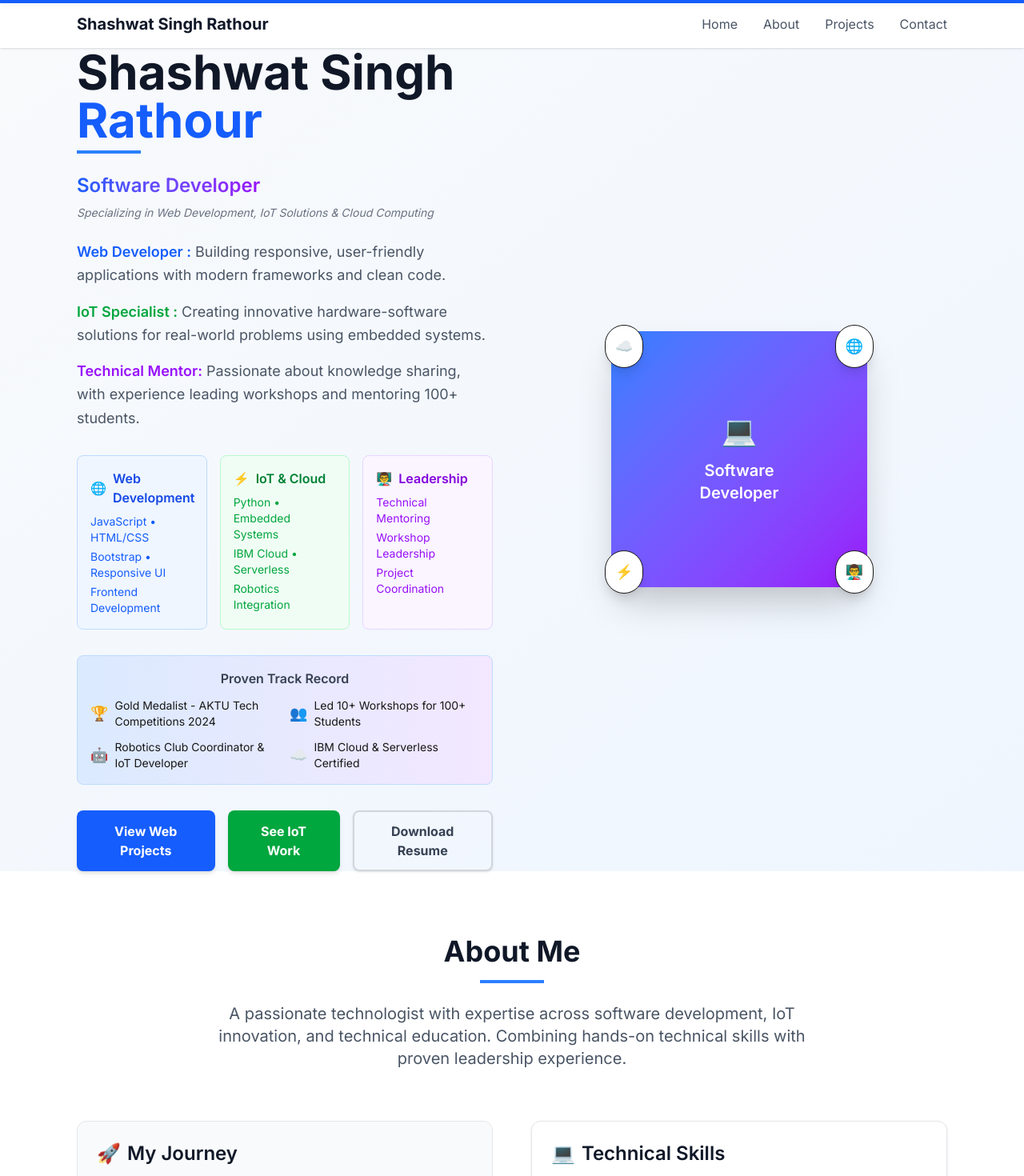
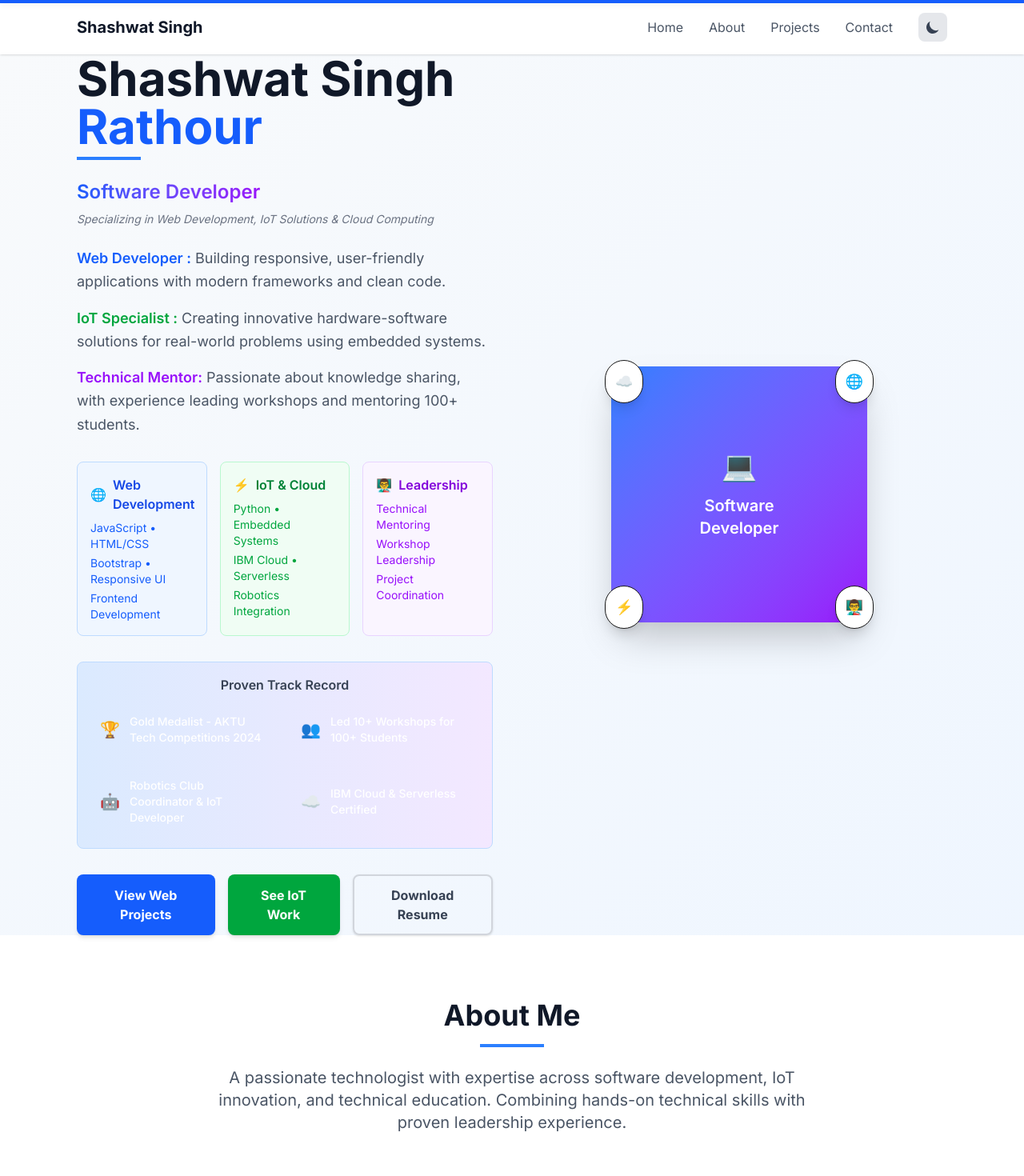
Before and after one commit to ISHASHWAT-SINGHI/my-portfolio, a Next.js app: page / in a window 1280 px wide. Shown: the top 1470 px of the page at 80% size. Built offline with nearby package versions, Linux system fonts and the light colour scheme.

Commit message:
added dark mode

```diff
--- a/package.json
+++ b/package.json
@@ -12,6 +12,7 @@
     "critters": "^0.0.23",
     "framer-motion": "^12.23.24",
     "next": "15.5.6",
+    "next-themes": "^0.4.6",
     "react": "19.1.0",
     "react-dom": "19.1.0"
   },
--- a/src/app/layout.tsx
+++ b/src/app/layout.tsx
@@ -5,6 +5,7 @@ import Header from '../components/layout/Header'
 import Footer from '../components/layout/Footer'
 import ScrollProgress from '../components/ui/ScrollProgress'
 import BackToTop from '../components/ui/BackToTop'
+import { ThemeProvider } from '@/components/providers/ThemeProvider';
 
 const inter = Inter({ subsets: ['latin'] })
 
@@ -61,11 +62,13 @@ export default function RootLayout({
   return (
     <html lang="en">
       <body className={inter.className}>
-        <ScrollProgress />
-        <Header />
-        <main>{children}</main>
-        <Footer />
-        <BackToTop />
+        <ThemeProvider>
+          <ScrollProgress />
+          <Header />
+          <main>{children}</main>
+          <Footer />
+          <BackToTop />
+        </ThemeProvider>
       </body>
     </html>
   )
--- a/src/app/page.tsx
+++ b/src/app/page.tsx
@@ -102,7 +102,7 @@ export default function Home() {
     <div>
       {/* Home/Hero Section */}
       <PageTransition>
-      <section id="home" className="min-h-screen flex items-center justify-center bg-gradient-to-br from-slate-50 to-blue-50">
+      <section id="home" className="min-h-screen flex items-center justify-center bg-gradient-to-br from-slate-50 to-blue-50 dark:from-gray-900 dark:to-gray-800">
         <div className="max-w-6xl mx-auto px-4 sm:px-6 lg:px-8">
           <div className="flex flex-col lg:flex-row items-center justify-between gap-12">
 
@@ -110,7 +110,7 @@ export default function Home() {
             <div className="flex-1 text-center lg:text-left">
               {/* Main Title */}
               <div className="mb-6">
-                <h1 className="text-4xl sm:text-5xl lg:text-6xl font-bold text-gray-900 mb-2">
+                <h1 className="text-4xl sm:text-5xl lg:text-6xl font-bold text-gray-900 dark:text-white mb-2">
                   Shashwat Singh <span className="text-blue-600">Rathour</span>
                 </h1>
                 <div className="h-1 w-20 bg-blue-500 mx-auto lg:mx-0 mb-4"></div>
@@ -118,7 +118,7 @@ export default function Home() {
 
               {/* Role-Adaptive Subtitle */}
               <div className="mb-6">
-                <h2 className="text-xl sm:text-2xl text-gray-700 mb-2">
+                <h2 className="text-xl sm:text-2xl text-gray-700 dark:text-gray-300 mb-2">
                   <span className="font-semibold bg-gradient-to-r from-blue-600 to-purple-600 bg-clip-text text-transparent">
                     Software Developer
                   </span>
@@ -130,15 +130,15 @@ export default function Home() {
 
               {/* Role-Specific Summary */}
               <div className="mb-8">
-                <p className="text-lg text-gray-600 mb-4 leading-relaxed">
+                <p className="text-lg text-gray-600 dark:text-gray-300 mb-4 leading-relaxed">
                   <span className="font-semibold text-blue-600">Web Developer :</span> Building responsive,
                   user-friendly applications with modern frameworks and clean code.
                 </p>
-                <p className="text-lg text-gray-600 mb-4 leading-relaxed">
+                <p className="text-lg text-gray-600 dark:text-gray-300 mb-4 leading-relaxed">
                   <span className="font-semibold text-green-600">IoT Specialist :</span> Creating innovative
                   hardware-software solutions for real-world problems using embedded systems.
                 </p>
-                <p className="text-lg text-gray-600 leading-relaxed">
+                <p className="text-lg text-gray-600 dark:text-gray-300 mb-4 leading-relaxed">
                   <span className="font-semibold text-purple-600">Technical Mentor:</span> Passionate about knowledge
                   sharing, with experience leading workshops and mentoring 100+ students.
                 </p>
@@ -184,24 +184,25 @@ export default function Home() {
               </div>
 
               {/* Universal Achievements */}
-              <div className="bg-gradient-to-r from-blue-100 to-purple-100 rounded-lg p-4 mb-8 border border-blue-200">
-                <h3 className="font-semibold text-gray-700 mb-3 text-center">Proven Track Record</h3>
-                <div className="grid grid-cols-1 sm:grid-cols-2 gap-3 text-sm">
-                  <div className="flex items-center gap-2">
-                    <span className="text-yellow-500 text-lg">🏆</span>
-                    <span>Gold Medalist - AKTU Tech Competitions 2024</span>
+              <div className="bg-gradient-to-r from-blue-100 to-purple-100 dark:from-gray-800 dark:to-gray-700 rounded-lg p-4 mb-8 border border-blue-200 dark:border-gray-600">
+
+                <h3 className="font-semibold text-gray-700 dark:text-gray-300 mb-3 text-center">Proven Track Record</h3>
+                <div className="grid grid-cols-1 sm:grid-cols-2 gap-4 text-sm">
+                  <div className="flex items-center gap-3 rounded-lg p-3">
+                    <span className="text-yellow-300 text-xl">🏆</span>
+                    <span className="text-white font-medium">Gold Medalist - AKTU Tech Competitions 2024</span>
                   </div>
-                  <div className="flex items-center gap-2">
-                    <span className="text-blue-500 text-lg">👥</span>
-                    <span>Led 10+ Workshops for 100+ Students</span>
+                  <div className="flex items-center gap-3 rounded-lg p-3">
+                    <span className="text-blue-200 text-xl">👥</span>
+                    <span className="text-white font-medium">Led 10+ Workshops for 100+ Students</span>
                   </div>
-                  <div className="flex items-center gap-2">
-                    <span className="text-green-500 text-lg">🤖</span>
-                    <span>Robotics Club Coordinator & IoT Developer</span>
+                  <div className="flex items-center gap-3 rounded-lg p-3">
+                    <span className="text-green-200 text-xl">🤖</span>
+                    <span className="text-white font-medium">Robotics Club Coordinator & IoT Developer</span>
                   </div>
-                  <div className="flex items-center gap-2">
-                    <span className="text-purple-500 text-lg">☁️</span>
-                    <span>IBM Cloud & Serverless Certified</span>
+                  <div className="flex items-center gap-3 rounded-lg p-3">
+                    <span className="text-purple-200 text-xl">☁️</span>
+                    <span className="text-white font-medium">IBM Cloud & Serverless Certified</span>
                   </div>
                 </div>
               </div>
@@ -254,14 +255,14 @@ export default function Home() {
 
       <PageTransition>
       {/* About Section */}
-      <section id="about" className="py-20 bg-white">
+      <section id="about" className="py-20 bg-white dark:bg-gray-900">
         <div className="max-w-6xl mx-auto px-4 sm:px-6 lg:px-8">
 
           {/* Section Header */}
           <div className="text-center mb-16">
-            <h2 className="text-4xl font-bold text-gray-900 mb-4">About Me</h2>
+            <h2 className="text-4xl font-bold text-gray-900 dark:text-white mb-4">About Me</h2>
             <div className="h-1 w-20 bg-blue-500 mx-auto mb-6"></div>
-            <p className="text-xl text-gray-600 max-w-3xl mx-auto">
+            <p className="text-xl text-gray-600 dark:text-gray-300 max-w-3xl mx-auto">
               A passionate technologist with expertise across software development, IoT innovation,
               and technical education. Combining hands-on technical skills with proven leadership experience.
             </p>
@@ -273,15 +274,15 @@ export default function Home() {
             <div className="space-y-8">
 
               {/* Professional Journey */}
-              <div className="bg-gray-50 rounded-xl p-6 border border-gray-200">
-                <h3 className="text-2xl font-semibold text-gray-900 mb-4 flex items-center gap-2">
+              <div className="bg-gray-50 dark:bg-gray-800 rounded-xl p-6 border border-gray-200 dark:border-gray-700">
+                  <h3 className="text-2xl font-semibold text-gray-900 dark:text-white mb-4">
                   <span className="text-blue-500">🚀</span> My Journey
                 </h3>
-                <p className="text-gray-600 mb-4">
+                <p className="text-gray-600 dark:text-gray-300 mb-4">
                   Started as a curious student fascinated by technology, evolved into a technical leader
                   mentoring 100+ students while building innovative projects in web development and IoT.
                 </p>
-                <p className="text-gray-600">
+                <p className="text-gray-600 dark:text-gray-300 mb-4">
                   My experience at <span className="font-semibold text-blue-600">GeeksforGeeks</span> as a
                   Technical Lead has honed my ability to explain complex concepts and lead technical workshops,
                   while my competition wins demonstrate strong problem-solving and innovation skills.
@@ -289,8 +290,8 @@ export default function Home() {
               </div>
 
               {/* Education */}
-              <div className="bg-white rounded-xl p-6 border border-gray-200 shadow-sm">
-                <h3 className="text-2xl font-semibold text-gray-900 mb-6 flex items-center gap-2">
+              <div className="bg-white dark:bg-gray-800 rounded-xl p-6 border border-gray-200 dark:border-gray-700 shadow-sm">
+                  <h3 className="text-2xl font-semibold text-gray-900 dark:text-white mb-6">
                   <span className="text-green-500">🎓</span> Education
                 </h3>
 
@@ -324,8 +325,8 @@ export default function Home() {
             <div className="space-y-8">
 
               {/* Technical Skills */}
-              <div className="bg-white rounded-xl p-6 border border-gray-200 shadow-sm">
-                <h3 className="text-2xl font-semibold text-gray-900 mb-6 flex items-center gap-2">
+              <div className="bg-white dark:bg-gray-800 rounded-xl p-6 border border-gray-200 dark:border-gray-700 shadow-sm">
+                <h3 className="text-2xl font-semibold text-gray-900 dark:text-white mb-6">
                   <span className="text-orange-500">💻</span> Technical Skills
                 </h3>
 
@@ -409,8 +410,8 @@ export default function Home() {
               </div>
 
               {/* Certifications & Achievements */}
-              <div className="bg-gradient-to-br from-blue-50 to-purple-50 rounded-xl p-6 border border-blue-200">
-                <h3 className="text-2xl font-semibold text-gray-900 mb-6 flex items-center gap-2">
+              <div className="bg-gradient-to-br from-blue-50 to-purple-50 dark:from-gray-800 dark:to-gray-700 rounded-xl p-6 border border-blue-200 dark:border-gray-600">
+                  <h3 className="text-2xl font-semibold text-gray-900 dark:text-white mb-6">
                   <span className="text-blue-500">🏆</span> Certifications & Achievements
                 </h3>
 
@@ -456,8 +457,8 @@ export default function Home() {
           </div>
 
           {/* Personal Interests */}
-          <div className="mt-16 bg-gray-50 rounded-xl p-8 border border-gray-200">
-            <h3 className="text-2xl font-semibold text-gray-900 mb-6 text-center">Beyond Code</h3>
+          <div className="mt-16 bg-gray-50 dark:bg-gray-800 rounded-xl p-8 border border-gray-200 dark:border-gray-700">
+            <h3 className="text-2xl font-semibold text-gray-900 dark:text-white mb-6 text-center">Beyond Code</h3>
             <div className="grid grid-cols-1 md:grid-cols-3 gap-6 text-center">
               <div className="bg-white rounded-lg p-4 shadow-sm">
                 <span className="text-3xl mb-2 block">🤖</span>
@@ -483,14 +484,14 @@ export default function Home() {
 
       <PageTransition>
       {/* Projects Section */}
-      <section id="projects" className="py-20 bg-gray-50">
+      <section id="projects" className="py-20 bg-gray-50 dark:bg-gray-800">
         <div className="max-w-7xl mx-auto px-4 sm:px-6 lg:px-8">
 
           {/* Section Header */}
           <div className="text-center mb-16">
-            <h2 className="text-4xl font-bold text-gray-900 mb-4">My Projects</h2>
+            <h2 className="text-4xl font-bold text-gray-900 dark:text-white mb-4">My Projects</h2>
             <div className="h-1 w-20 bg-blue-500 mx-auto mb-6"></div>
-            <p className="text-xl text-gray-600 max-w-3xl mx-auto">
+            <p className="text-xl text-gray-600 dark:text-gray-300 max-w-3xl mx-auto">
               Explore my technical work across web development, IoT, robotics, and cloud computing.
               Each project represents real-world problem-solving and innovation.
             </p>
@@ -505,14 +506,14 @@ export default function Home() {
 
       <PageTransition>
       {/* Contact Section */}
-      <section id="contact" className="py-20 bg-white">
+      <section id="contact" className="py-20 bg-white dark:bg-gray-900">
         <div className="max-w-6xl mx-auto px-4 sm:px-6 lg:px-8">
 
           {/* Section Header */}
           <div className="text-center mb-16">
-            <h2 className="text-4xl font-bold text-gray-900 mb-4">Get In Touch</h2>
+            <h2 className="text-4xl font-bold text-gray-900 dark:text-white mb-4">Get In Touch</h2>
             <div className="h-1 w-20 bg-blue-500 mx-auto mb-6"></div>
-            <p className="text-xl text-gray-600 max-w-3xl mx-auto">
+            <p className="text-xl text-gray-600 dark:text-gray-300 max-w-3xl mx-auto">
               Ready to collaborate on your next project? Have questions about my work?
               I&apos;d love to hear from you. Let&apos;s build something amazing together!
             </p>
@@ -530,23 +531,23 @@ export default function Home() {
 
           {/* Additional Contact Info */}
           <div className="mt-16 text-center">
-            <div className="bg-gray-50 rounded-2xl p-8 border border-gray-200">
-              <h3 className="text-2xl font-semibold text-gray-900 mb-6">Why Work With Me?</h3>
+              <div className="bg-gray-50 dark:bg-gray-800 rounded-2xl p-8 border border-gray-200 dark:border-gray-700">
+              <h3 className="text-2xl font-semibold text-gray-900 dark:text-white mb-6">Why Work With Me?</h3>
               <div className="grid grid-cols-1 md:grid-cols-3 gap-6">
-                <div className="text-center">
+                <div className="bg-gray-50 dark:bg-gray-800 rounded-2xl p-8 border border-gray-200 dark:border-gray-700">
                   <div className="text-3xl mb-3">🚀</div>
-                  <h4 className="font-semibold text-gray-900 mb-2">Fast Learner</h4>
-                  <p className="text-gray-600 text-sm">Quick to adapt to new technologies and frameworks</p>
+                  <h4 className="font-semibold text-gray-900 mb-2 dark:text-white mb-6">Fast Learner</h4>
+                  <p className="text-sm text-gray-900 dark:text-white mb-6">Quick to adapt to new technologies and frameworks</p>
                 </div>
-                <div className="text-center">
+                <div className="bg-gray-50 dark:bg-gray-800 rounded-2xl p-8 border border-gray-200 dark:border-gray-700">
                   <div className="text-3xl mb-3">🎯</div>
-                  <h4 className="font-semibold text-gray-900 mb-2">Problem Solver</h4>
-                  <p className="text-gray-600 text-sm">Proven track record in technical competitions</p>
+                  <h4 className="font-semibold text-gray-900 mb-2 dark:text-white mb-6">Problem Solver</h4>
+                  <p className="text-sm text-gray-900 dark:text-white mb-6">Proven track record in technical competitions</p>
                 </div>
-                <div className="text-center">
+                <div className="bg-gray-50 dark:bg-gray-800 rounded-2xl p-8 border border-gray-200 dark:border-gray-700">
                   <div className="text-3xl mb-3">👨‍🏫</div>
-                  <h4 className="font-semibold text-gray-900 mb-2">Team Player</h4>
-                  <p className="text-gray-600 text-sm">Experience mentoring and collaborating with teams</p>
+                  <h4 className="font-semibold text-gray-900 mb-2 dark:text-white mb-6">Team Player</h4>
+                  <p className="text-sm text-gray-900 dark:text-white mb-6">Experience mentoring and collaborating with teams</p>
                 </div>
               </div>
             </div>
--- a/src/components/layout/Header.tsx
+++ b/src/components/layout/Header.tsx
@@ -1,47 +1,54 @@
 'use client';
 
 import { useState } from 'react';
-import SmoothLink from '../ui/SmoothLink'; // Add this import
+import SmoothLink from '../ui/SmoothLink';
+import ThemeToggle from '../ui/ThemeToggle';
 
 export default function Header() {
   const [isMenuOpen, setIsMenuOpen] = useState(false);
 
   return (
-    <header className="bg-white shadow-sm sticky top-0 z-50">
+    <header className="bg-white dark:bg-gray-900 shadow-sm sticky top-0 z-50 transition duration-300">
       <div className="max-w-6xl mx-auto px-4 sm:px-6 lg:px-8">
         <div className="flex justify-between items-center py-4">
           {/* Logo/Name */}
-          <SmoothLink href="#home" className="text-xl font-bold text-gray-900 hover:text-gray-700">
-            Shashwat Singh Rathour
+          <SmoothLink href="#home" className="text-xl font-bold text-gray-900 dark:text-white hover:text-gray-700 dark:hover:text-gray-300 transition duration-300">
+            Shashwat Singh
           </SmoothLink>
 
           {/* Desktop Navigation */}
-          <nav className="hidden md:flex space-x-8">
-            <SmoothLink href="#home" className="text-gray-600 hover:text-gray-900 transition duration-300">Home</SmoothLink>
-            <SmoothLink href="#about" className="text-gray-600 hover:text-gray-900 transition duration-300">About</SmoothLink>
-            <SmoothLink href="#projects" className="text-gray-600 hover:text-gray-900 transition duration-300">Projects</SmoothLink>
-            <SmoothLink href="#contact" className="text-gray-600 hover:text-gray-900 transition duration-300">Contact</SmoothLink>
+          <nav className="hidden md:flex space-x-8 items-center">
+            <SmoothLink href="#home" className="text-gray-600 hover:text-gray-900 dark:text-gray-300 dark:hover:text-white transition duration-300">Home</SmoothLink>
+            <SmoothLink href="#about" className="text-gray-600 hover:text-gray-900 dark:text-gray-300 dark:hover:text-white transition duration-300">About</SmoothLink>
+            <SmoothLink href="#projects" className="text-gray-600 hover:text-gray-900 dark:text-gray-300 dark:hover:text-white transition duration-300">Projects</SmoothLink>
+            <SmoothLink href="#contact" className="text-gray-600 hover:text-gray-900 dark:text-gray-300 dark:hover:text-white transition duration-300">Contact</SmoothLink>
+
+            {/* Theme Toggle */}
+            <ThemeToggle />
           </nav>
 
           {/* Mobile menu button */}
-          <button
-            className="md:hidden flex flex-col space-y-1"
-            onClick={() => setIsMenuOpen(!isMenuOpen)}
-          >
-            <span className="w-6 h-0.5 bg-gray-600"></span>
-            <span className="w-6 h-0.5 bg-gray-600"></span>
-            <span className="w-6 h-0.5 bg-gray-600"></span>
-          </button>
+          <div className="flex items-center gap-4 md:hidden">
+            <ThemeToggle />
+            <button
+              className="flex flex-col space-y-1"
+              onClick={() => setIsMenuOpen(!isMenuOpen)}
+            >
+              <span className="w-6 h-0.5 bg-gray-600 dark:bg-gray-300"></span>
+              <span className="w-6 h-0.5 bg-gray-600 dark:bg-gray-300"></span>
+              <span className="w-6 h-0.5 bg-gray-600 dark:bg-gray-300"></span>
+            </button>
+          </div>
         </div>
 
         {/* Mobile Navigation Menu */}
         {isMenuOpen && (
-          <div className="md:hidden py-4 border-t">
+          <div className="md:hidden py-4 border-t dark:border-gray-700">
             <div className="flex flex-col space-y-4">
-              <SmoothLink href="#home" className="text-gray-600 hover:text-gray-900 py-2" onClick={() => setIsMenuOpen(false)}>Home</SmoothLink>
-              <SmoothLink href="#about" className="text-gray-600 hover:text-gray-900 py-2" onClick={() => setIsMenuOpen(false)}>About</SmoothLink>
-              <SmoothLink href="#projects" className="text-gray-600 hover:text-gray-900 py-2" onClick={() => setIsMenuOpen(false)}>Projects</SmoothLink>
-              <SmoothLink href="#contact" className="text-gray-600 hover:text-gray-900 py-2" onClick={() => setIsMenuOpen(false)}>Contact</SmoothLink>
+              <SmoothLink href="#home" className="text-gray-600 hover:text-gray-900 dark:text-gray-300 dark:hover:text-white py-2" onClick={() => setIsMenuOpen(false)}>Home</SmoothLink>
+              <SmoothLink href="#about" className="text-gray-600 hover:text-gray-900 dark:text-gray-300 dark:hover:text-white py-2" onClick={() => setIsMenuOpen(false)}>About</SmoothLink>
+              <SmoothLink href="#projects" className="text-gray-600 hover:text-gray-900 dark:text-gray-300 dark:hover:text-white py-2" onClick={() => setIsMenuOpen(false)}>Projects</SmoothLink>
+              <SmoothLink href="#contact" className="text-gray-600 hover:text-gray-900 dark:text-gray-300 dark:hover:text-white py-2" onClick={() => setIsMenuOpen(false)}>Contact</SmoothLink>
             </div>
           </div>
         )}
--- /dev/null
+++ b/src/components/providers/ThemeProvider.tsx
@@ -0,0 +1,18 @@
+'use client';
+
+import { ThemeProvider as NextThemesProvider } from 'next-themes';
+import { type ThemeProviderProps } from 'next-themes/dist/types';
+
+export function ThemeProvider({ children, ...props }: ThemeProviderProps) {
+  return (
+    <NextThemesProvider
+      attribute="class"
+      defaultTheme="system"
+      enableSystem
+      disableTransitionOnChange
+      {...props}
+    >
+      {children}
+    </NextThemesProvider>
+  );
+}
--- /dev/null
+++ b/src/components/ui/ThemeToggle.tsx
@@ -0,0 +1,42 @@
+'use client';
+
+import { useTheme } from 'next-themes';
+import { useEffect, useState } from 'react';
+
+export default function ThemeToggle() {
+  const { theme, setTheme } = useTheme();
+  const [mounted, setMounted] = useState(false);
+
+  // Avoid hydration mismatch
+  useEffect(() => {
+    setMounted(true);
+  }, []);
+
+  if (!mounted) {
+    return (
+      <button className="p-2 rounded-lg bg-gray-200 dark:bg-gray-700">
+        <div className="w-5 h-5"></div>
+      </button>
+    );
+  }
+
+  return (
+    <button
+      onClick={() => setTheme(theme === 'dark' ? 'light' : 'dark')}
+      className="p-2 rounded-lg bg-gray-200 dark:bg-gray-700 hover:bg-gray-300 dark:hover:bg-gray-600 transition duration-300"
+      aria-label="Toggle theme"
+    >
+      {theme === 'dark' ? (
+        // Sun icon for light mode
+        <svg className="w-5 h-5 text-yellow-500" fill="currentColor" viewBox="0 0 20 20">
+          <path fillRule="evenodd" d="M10 2a1 1 0 011 1v1a1 1 0 11-2 0V3a1 1 0 011-1zm4 8a4 4 0 11-8 0 4 4 0 018 0zm-.464 4.95l.707.707a1 1 0 001.414-1.414l-.707-.707a1 1 0 00-1.414 1.414zm2.12-10.607a1 1 0 010 1.414l-.706.707a1 1 0 11-1.414-1.414l.707-.707a1 1 0 011.414 0zM17 11a1 1 0 100-2h-1a1 1 0 100 2h1zm-7 4a1 1 0 011 1v1a1 1 0 11-2 0v-1a1 1 0 011-1zM5.05 6.464A1 1 0 106.465 5.05l-.708-.707a1 1 0 00-1.414 1.414l.707.707zm1.414 8.486l-.707.707a1 1 0 01-1.414-1.414l.707-.707a1 1 0 011.414 1.414zM4 11a1 1 0 100-2H3a1 1 0 000 2h1z" clipRule="evenodd" />
+        </svg>
+      ) : (
+        // Moon icon for dark mode
+        <svg className="w-5 h-5 text-gray-700" fill="currentColor" viewBox="0 0 20 20">
+          <path d="M17.293 13.293A8 8 0 016.707 2.707a8.001 8.001 0 1010.586 10.586z" />
+        </svg>
+      )}
+    </button>
+  );
+}
```
Also changed, not shown: tailwind.config.js (added, +19 -0 lines), 1 other file (tests, documents, lock files or other folders).
